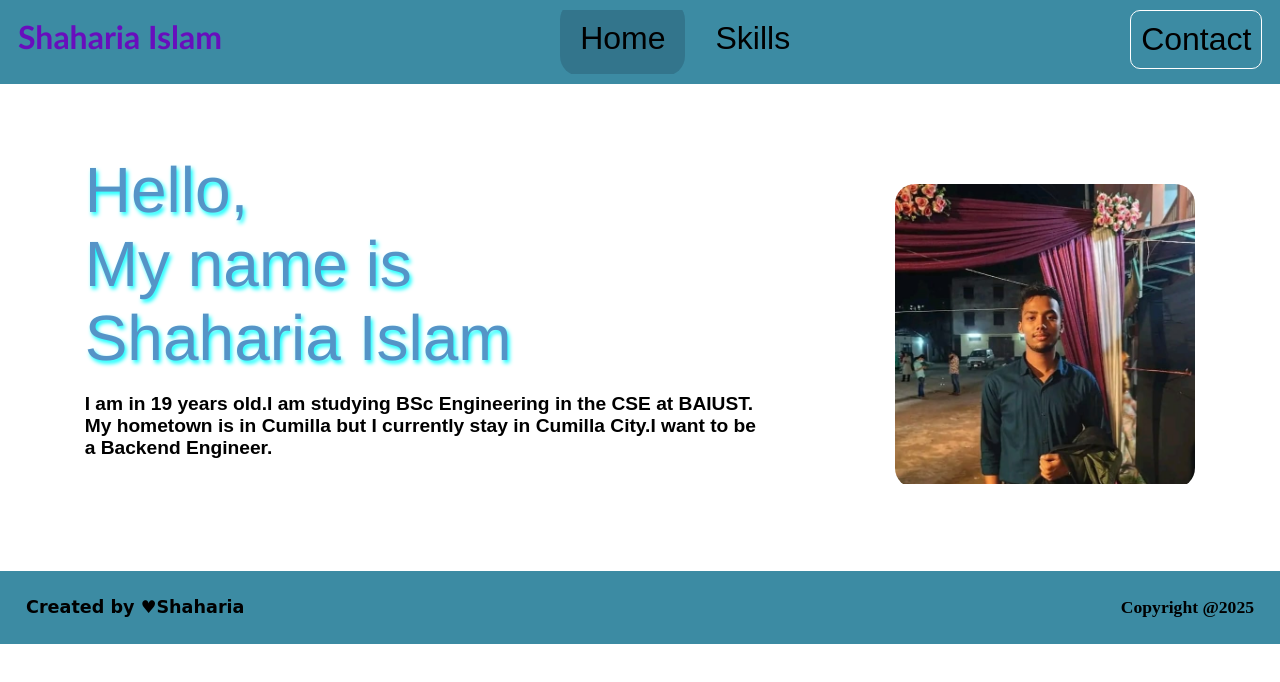
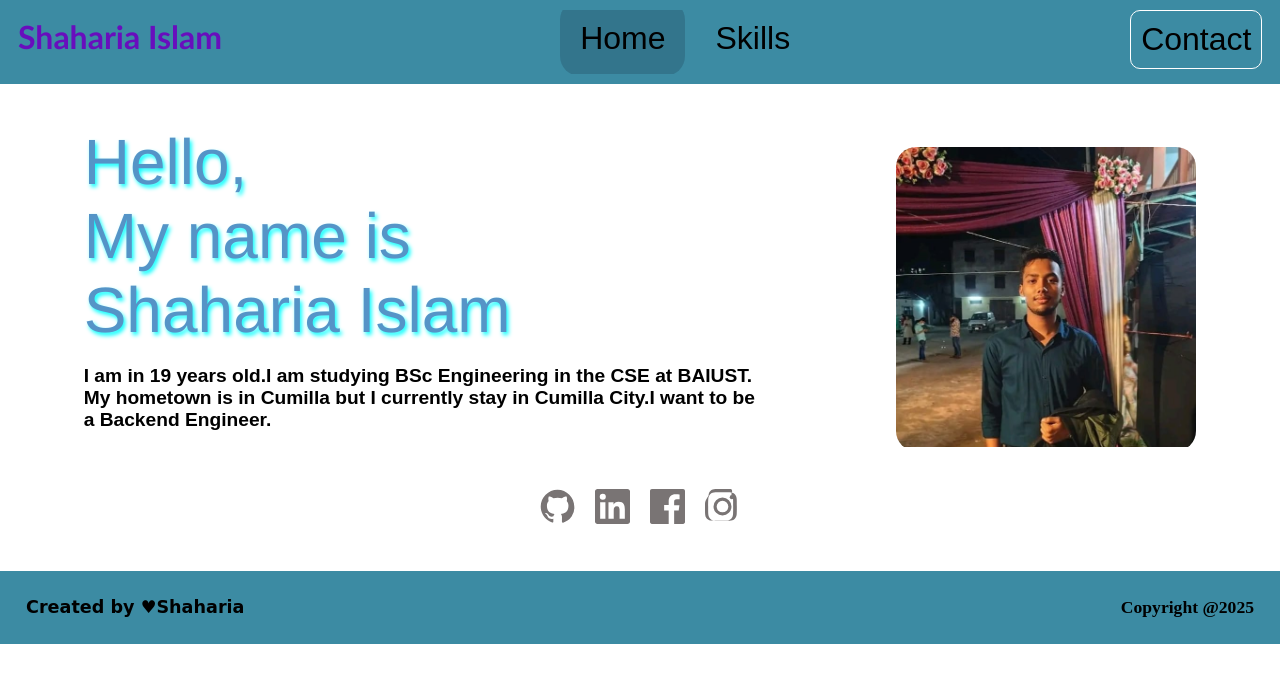
Before and after one commit to shaharia-islam-png/portfolio, a plain HTML site: page index.html in a window 1280 px wide. Drawn offline with Linux system fonts and the light colour scheme.

Commit message:
feat: update some feature

```diff
--- a/index.html
+++ b/index.html
@@ -22,13 +22,41 @@
             <div class="content">
                  <div>
                     <p class="text1">Hello,<br>My name is<br> Shaharia Islam</p><br>
-                    <p class="text2">I am in 19 years old.I am studying BSc Engineering in the CSE at BAIUST.<br>My hometown is in Cumilla but I currently stay in Cumilla City.I want to be<br> a Backend Engineer.</p>
+                    <p class="text2">I am in 19 years old.I am studying BSc Engineering in the CSE at BAIUST.<br>My hometown is in Cumilla but I currently stay in Cumilla City.I want to be<br> a Backend Engineer.</p><br>
+
+
                 </div>
 
                         <div class="image">
                             <img src="my photo.jpg" alt="Shaharia Islam" width="300" height="300">
                         </div>
+
                </div>
+               <div <div class="social-icons">
+  <a href="https://github.com/shaharia-islam-png" target="_blank" aria-label="GitHub">
+    <svg class="scl1" xmlns="http://www.w3.org/2000/svg" width="35" height="35" fill="currentColor" viewBox="0 0 24 24">
+      <path d="M12 .5C5.73.5.5 5.74.5 12.02c0 5.1 3.29 9.43 7.86 10.96.58.11.79-.25.79-.56 0-.28-.01-1.03-.02-2.01-3.2.69-3.87-1.54-3.87-1.54-.53-1.34-1.3-1.7-1.3-1.7-1.06-.72.08-.71.08-.71 1.17.08 1.79 1.21 1.79 1.21 1.04 1.79 2.73 1.27 3.4.97.11-.75.41-1.27.75-1.56-2.55-.29-5.23-1.28-5.23-5.71 0-1.26.45-2.3 1.19-3.11-.12-.29-.52-1.47.11-3.07 0 0 .97-.31 3.18 1.18a11.1 11.1 0 0 1 5.8 0c2.21-1.49 3.18-1.18 3.18-1.18.63 1.6.23 2.78.11 3.07.74.81 1.19 1.85 1.19 3.11 0 4.44-2.68 5.41-5.24 5.69.42.36.8 1.09.8 2.2 0 1.59-.02 2.87-.02 3.26 0 .31.21.68.8.56A10.52 10.52 0 0 0 23.5 12C23.5 5.74 18.27.5 12 .5z"/>
+    </svg>
+  </a>
+  <a href="https://www.linkedin.com/in/shaharia-islam-emon-17b163377/" target="_blank" aria-label="LinkedIn">
+    <svg class="scl2" xmlns="http://www.w3.org/2000/svg" width="35" height="35" fill="currentColor" viewBox="0 0 24 24">
+      <path d="M20.45 20.45h-3.6v-5.59c0-1.33-.02-3.05-1.86-3.05-1.86 0-2.15 1.45-2.15 2.95v5.69h-3.6V9h3.46v1.56h.05c.48-.9 1.65-1.86 3.4-1.86 3.64 0 4.31 2.39 4.31 5.49v6.26zM5.34 7.43a2.09 2.09 0 1 1 0-4.18 2.09 2.09 0 0 1 0 4.18zM7.14 20.45H3.54V9h3.6v11.45zM22.23 0H1.77C.79 0 0 .78 0 1.75v20.5C0 23.21.79 24 1.77 24h20.46c.98 0 1.77-.79 1.77-1.75V1.75C24 .78 23.21 0 22.23 0z"/>
+    </svg>
+  </a>
+  <a href="https://www.facebook.com/shaharia.islam.447914" target="_blank" aria-label="Facebook">
+    <svg class="scl3" xmlns="http://www.w3.org/2000/svg" width="35" height="35" fill="currentColor" viewBox="0 0 24 24">
+      <path d="M22.675 0H1.325C.593 0 0 .593 0 1.326v21.348C0 23.407.593 24 1.325 24h11.495v-9.294H9.691V11.01h3.129V8.414c0-3.1 1.894-4.788 4.659-4.788 1.325 0 2.466.099 2.798.143v3.24h-1.922c-1.507 0-1.798.717-1.798 1.768v2.313h3.596l-.468 3.696h-3.128V24h6.128C23.407 24 24 23.407 24 22.674V1.326C24 .593 23.407 0 22.675 0z"/>
+    </svg>
+  </a>
+  <a href="https://www.instagram.com/222259shahariaacc/" target="_blank" aria-label="Instagram">
+    <svg class="scl4" xmlns="http://www.w3.org/2000/svg" width="35" height="35" fill="currentColor" viewBox="0 0 24 24">
+      <path d="M12 2.163c3.204 0 3.584.012 4.85.07 1.366.062 2.633.334 3.608 1.309.975.975 1.247 2.242 1.309 3.608.058 1.266.07 1.646.07 4.85s-.012 3.584-.07 4.85c-.062 1.366-.334 2.633-1.309 3.608-.975.975-2.242 1.247-3.608 1.309-1.266.058-1.646.07-4.85.07s-3.584-.012-4.85-.07c-1.366-.062-2.633-.334-3.608-1.309-.975-.975-1.247-2.242-1.309-3.608C2.175 15.747 2.163 15.367 2.163 12s.012-3.584.07-4.85c.062-1.366.334-2.633 1.309-3.608.975-.975 2.242-1.247 3.608-1.309C8.416 2.175 8.796 2.163 12 2.163m0-2.163C8.741 0 8.332.013 7.052.072 5.775.131 4.638.37 3.678 1.33 2.717 2.29 2.478 3.427 2.419 4.705.013 8.332 0 8.741 0 12c0 3.259.013 3.668.072 4.948.059 1.278.298 2.415 1.259 3.375.96.96 2.097 1.199 3.375 1.259 1.28.059 1.689.072 4.948.072s3.668-.013 4.948-.072c1.278-.059 2.415-.298 3.375-1.259.96-.96 1.199-2.097 1.259-3.375.059-1.28.072-1.689.072-4.948 0-3.259-.013-3.668-.072-4.948-.059-1.278-.298-2.415-1.259-3.375C19.363.37 18.226.131 16.948.072 15.668.013 15.259 0 12 0z"/>
+      <path d="M12 5.838a6.162 6.162 0 1 0 0 12.324 6.162 6.162 0 0 0 0-12.324zm0 10.162a3.999 3.999 0 1 1 0-7.998 3.999 3.999 0 0 1 0 7.998z"/>
+      <circle cx="18.406" cy="5.594" r="1.44"/>
+    </svg>
+  </a>
+</div>
+
 
 
         </main>
--- a/style.css
+++ b/style.css
@@ -79,7 +79,7 @@ nav ul li a:hover{
     align-items: center;
     gap: 50px;
     padding: 20px;
-    margin: 20px;
+    margin: 18px;
     animation: fadeSlideIn 1s ease forwards;
 }
 @keyframes fadefadeSlideIn {
@@ -87,16 +87,48 @@ nav ul li a:hover{
     to{opacity: 1; transform: translateY(0);}
 }
 .image{
-    margin-top: 60px;
+    margin-top: 25px;
     border-radius: 20px;
 }
+
 .image:hover{
      animation: jump 0.3s ease forwards;
 }
-    @keyframes jump {
+    @keyframes  jump{
   from { transform: translateY(0) scale(1); }
   to   { transform: translateY(-200px) scale(1.05); }
+    }
+.social-icons{
+    display: flex;
+    gap: 20px;
+    justify-content: center;
 }
+.scl1:hover {
+     color: #000;
+     }
+.scl2:hover {
+     color: #0077B5;
+    }
+.scl3:hover {
+    color: #1877F2;
+}
+.scl4:hover {
+     color: #E4405F;
+    }
+.social-icons svg {
+     color: rgb(121, 116, 116);
+  transition: all 0.3s ease;
+  cursor: pointer;
+}
+.social-icons svg:hover {
+   animation: jump 0.3s ease forwards;
+}
+@keyframes jump {
+  from { transform: translateX(0) scale(1); }
+  to   { transform: translatez(-200px) scale(1.05); }
+}
+
+
 
 .text1{
     color: rgb(85, 148, 199);
```
